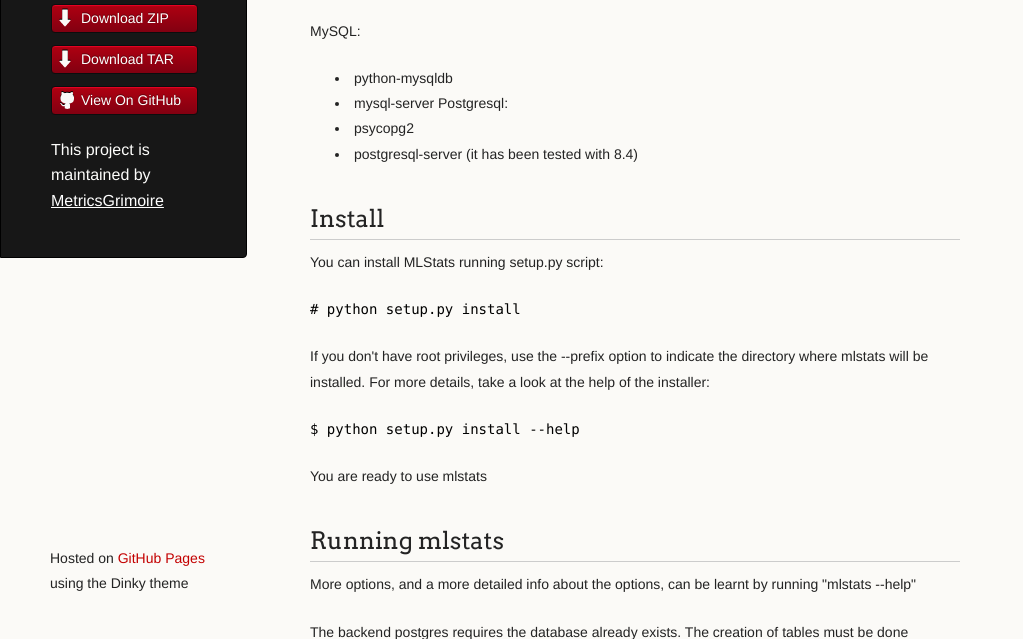
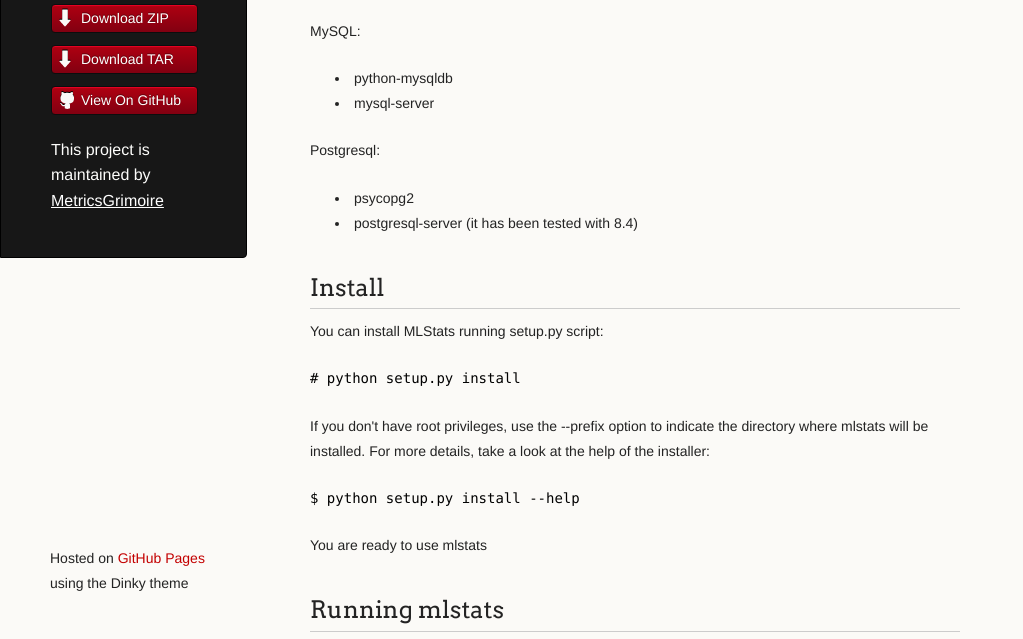
Before and after one commit to MetricsGrimoire/MailingListStats, a plain HTML site: page index.html in a window 1280 px wide. Shown: the part 172-811 px from the top of the page, without its empty margins (0-1023 px from the left). Drawn offline with Linux system fonts and the light colour scheme.

Commit message:
Fix bullet points

```diff
--- a/index.html
+++ b/index.html
@@ -40,11 +40,14 @@
 
 <ul>
 <li>python-mysqldb</li>
-<li>mysql-server
-Postgresql:</li>
+<li>mysql-server</li>
+</ul>
+<p>Postgresql:</p>
+<ul>
 <li>psycopg2</li>
 <li>postgresql-server (it has been tested with 8.4)</li>
-</ul><h2>Install</h2>
+</ul>
+<h2>Install</h2>
 
 <p>You can install MLStats running setup.py script:</p>
 
```
